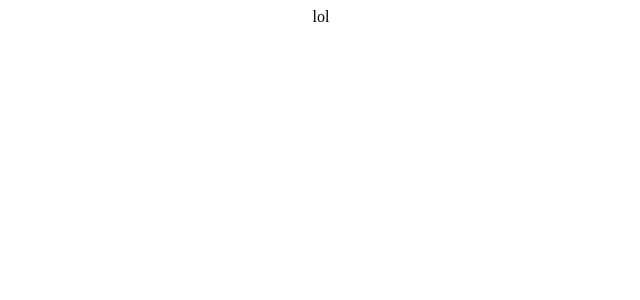
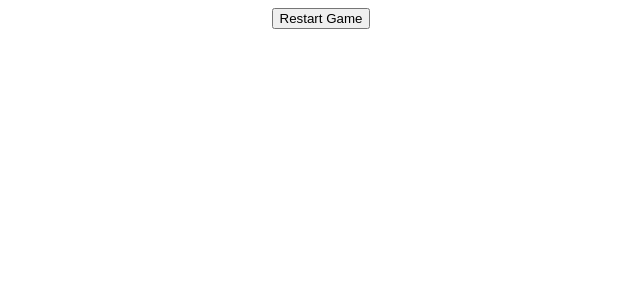
Before and after one commit to call-n/memory_game, a React (Create React App) app: page / in a window 1280 px wide. Shown: the top 300 px of the page, without its empty margins (319-959 px from the left). Built offline with nearby package versions, Linux system fonts and the light colour scheme.

Commit message:
Shuffle cards

```diff
--- a/src/App.js
+++ b/src/App.js
@@ -1,9 +1,31 @@
 import './App.css';
+import { useState } from 'react';
+
+const cardImages = [
+    { "src": "/img/helmet-1.png" },
+    { "src": "/img/potion-1.png" },
+    { "src": "/img/ring-1.png" },
+    { "src": "/img/scroll-1.png" },
+    { "src": "/img/shield-1.png" },
+    { "src": "/img/sword-1.png" },
+]
 
 function App() {
+  const [cards, setCards] = useState([])
+
+  const shuffleCards = () => {
+    const shuffledCards = [...cardImages, ...cardImages]
+      .sort(() => Math.random() - 0.5)
+      .map((card) => ({ ...card, id: Math.random() }))
+
+      setCards(shuffledCards)
+  }
+
+  console.log(cards)
+
   return (
     <div className="App">
-      lol
+      <button onClick={shuffleCards} >Restart Game</button>
     </div>
   );
 }
```
